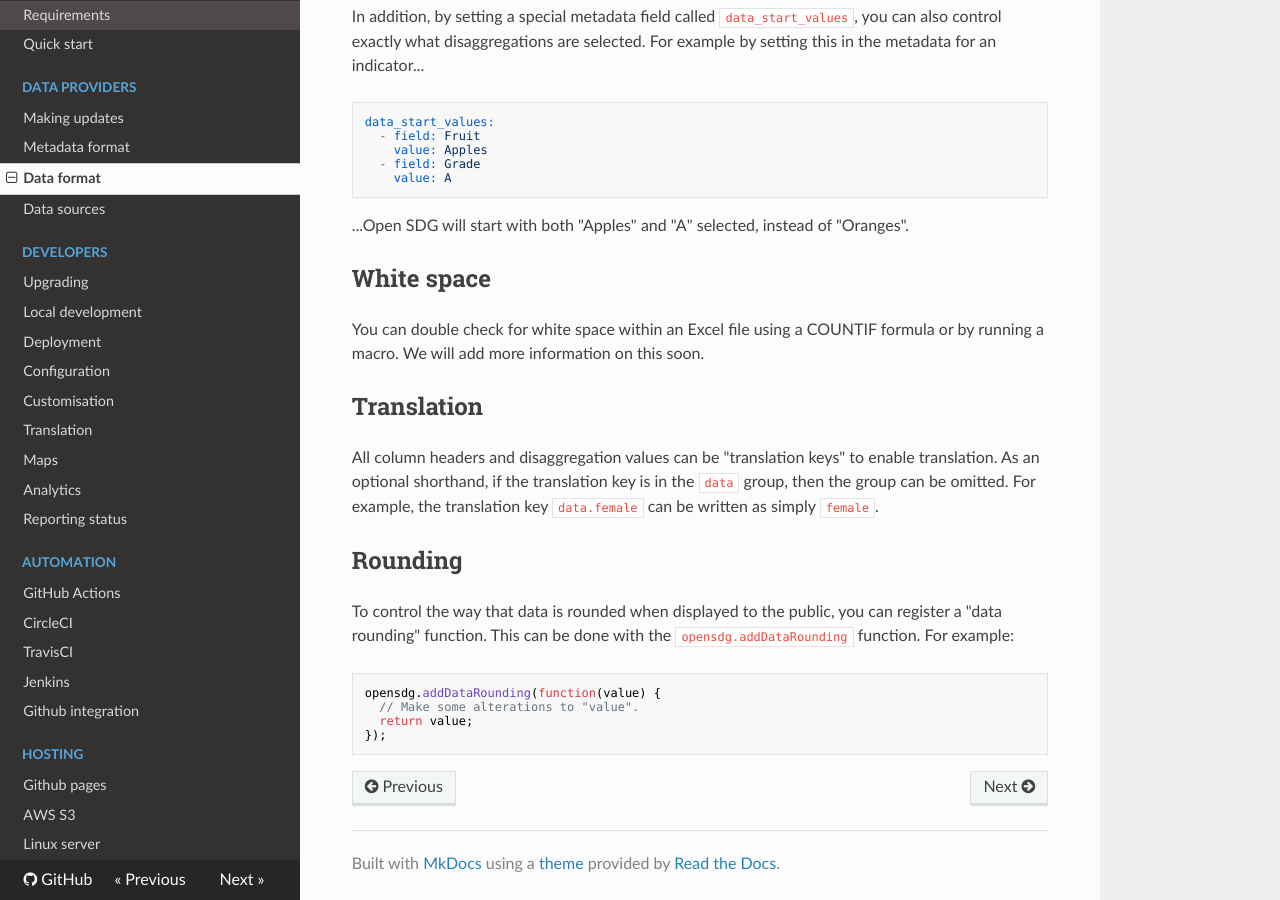
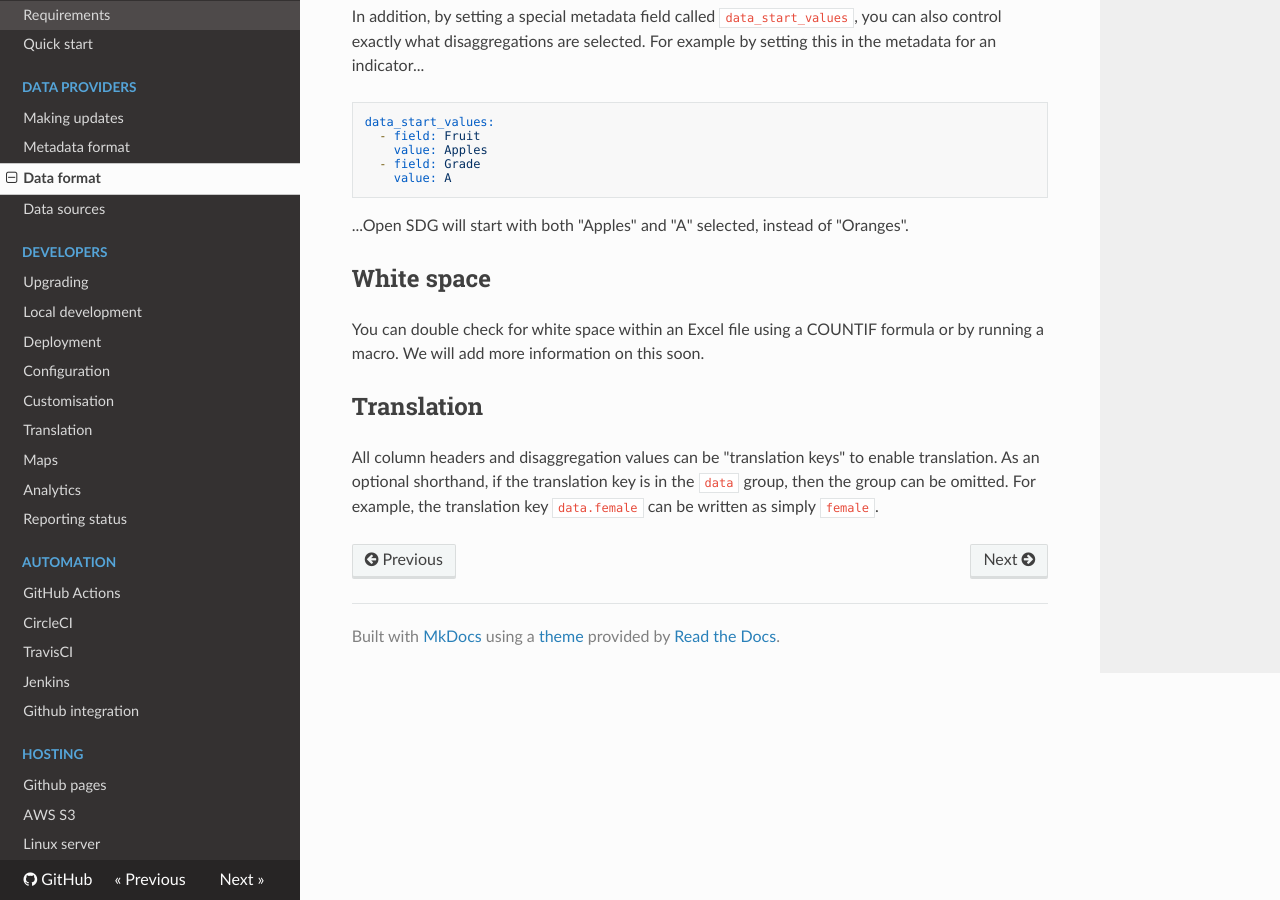
Before and after one commit to open-sdg/open-sdg, an MkDocs documentation site: the page built from docs/data-format.md, in a window 1280 px wide and 900 px high, scrolled down 2605 px. Built offline with MkDocs 1.6.1, drawn with Linux system fonts in a browser that asks for light colours; nearby versions of some CDN libraries; old or Windows-style settings are respelled for this version of MkDocs.

Commit message:
Remove rounding docs

````diff
--- a/docs/data-format.md
+++ b/docs/data-format.md
@@ -95,14 +95,3 @@ You can double check for white space within an Excel file using a COUNTIF formul
 ## Translation
 
 All column headers and disaggregation values can be "translation keys" to enable translation. As an optional shorthand, if the translation key is in the `data` group, then the group can be omitted. For example, the translation key `data.female` can be written as simply `female`.
-
-## Rounding
-
-To control the way that data is rounded when displayed to the public, you can register a "data rounding" function. This can be done with the `opensdg.addDataRounding` function. For example:
-
-```
-opensdg.addDataRounding(function(value) {
-  // Make some alterations to "value".
-  return value;
-});
-```
````
